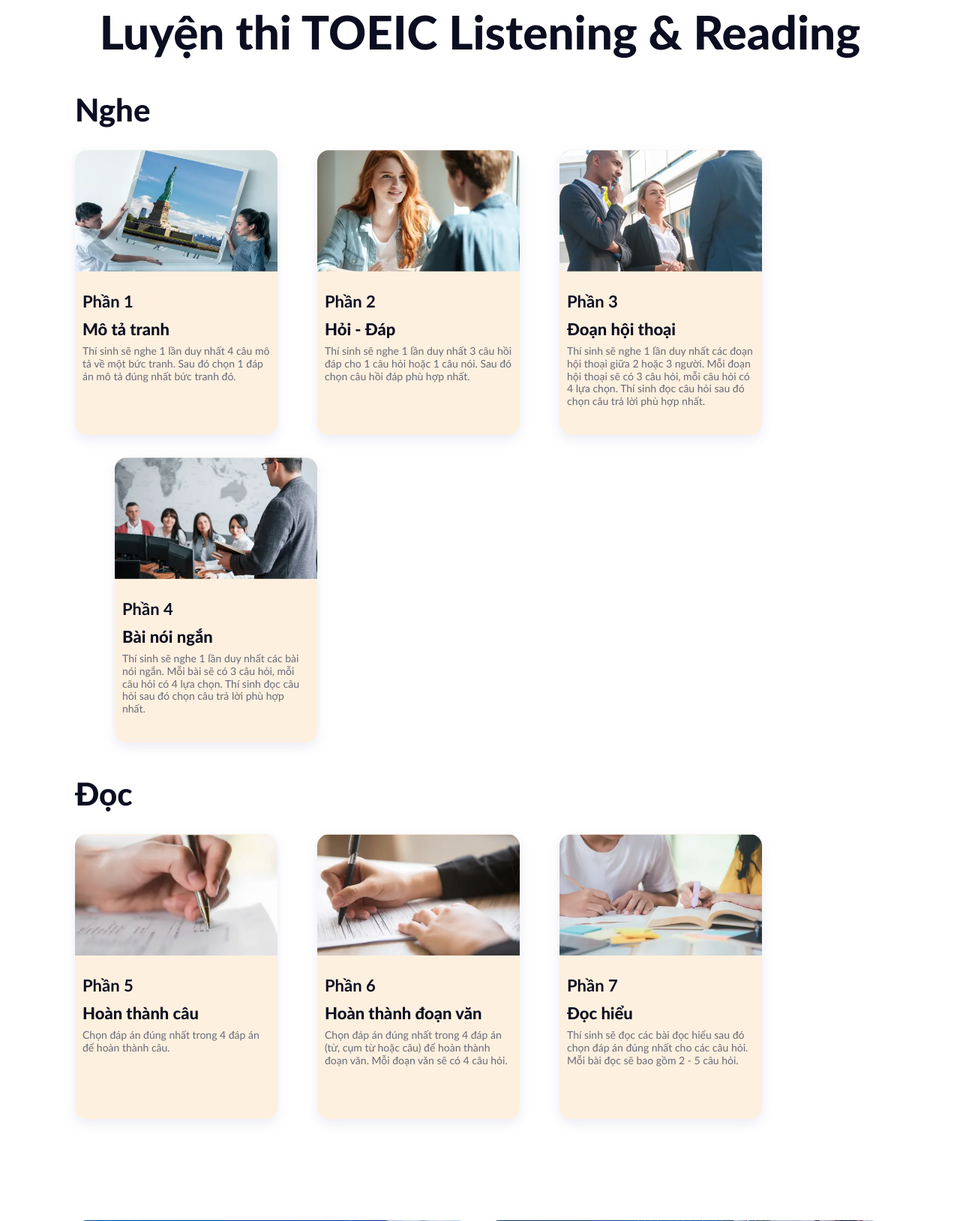
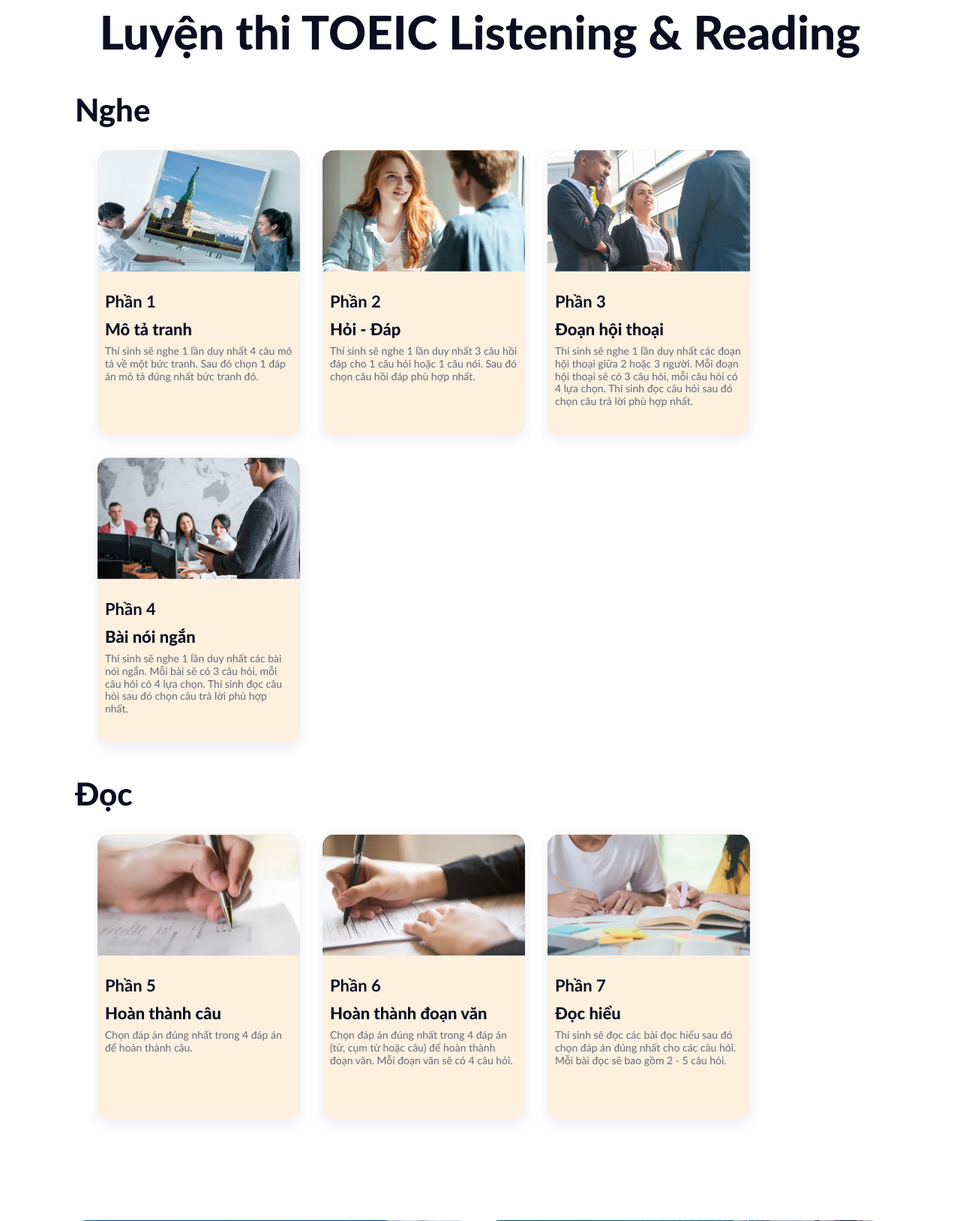
Before and after one commit to KhoaNguyenNe/TrungTamTiengAnh, a PHP site: page /Listen_Reading.html in a window 1280 px wide. Shown: the part 192-1820 px from the top of the page at 75% size. Run offline with PHP 8.4, Linux system fonts and the light colour scheme.

Commit message:
fix bug L&R&S&W

```diff
--- a/assets/css/L_R_S_W.css
+++ b/assets/css/L_R_S_W.css
@@ -21,13 +21,14 @@
 }
 
 .LR .courses {
-    width: 100%;
+    margin: 0 auto;
     display: flex;
     flex-wrap: wrap;
 }
 
 .LR .courses .course {
     margin-top: 30px;
+    margin-left: 30px;
     width: 270px;
     height: 380px;
     border-radius: 16px;
@@ -35,9 +36,7 @@
     background-color: #fdf0df;
 }
 
-.LR .courses .course:not(:nth-child(4n+1)){
-    margin-left: 53px;
-}
+
 
 .LR .course:hover .img {
     transform: scale(1.2);
```
